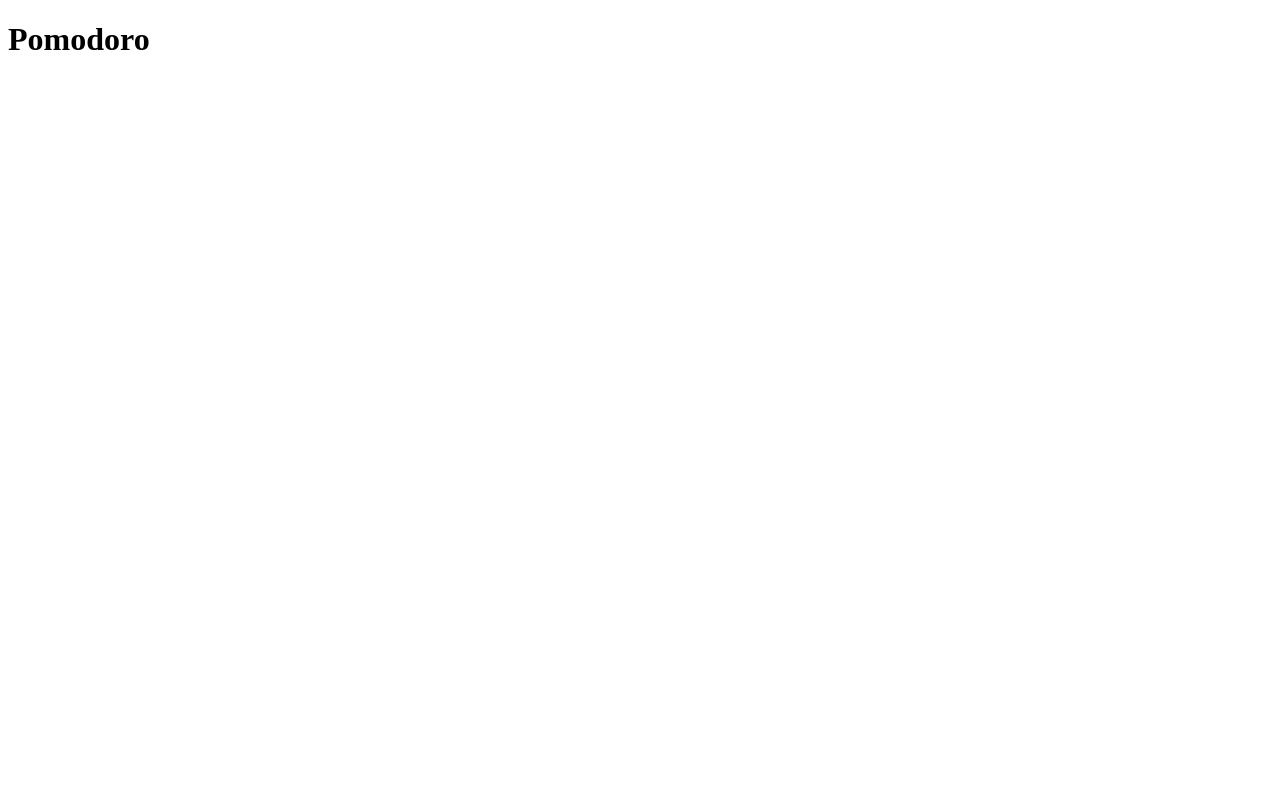
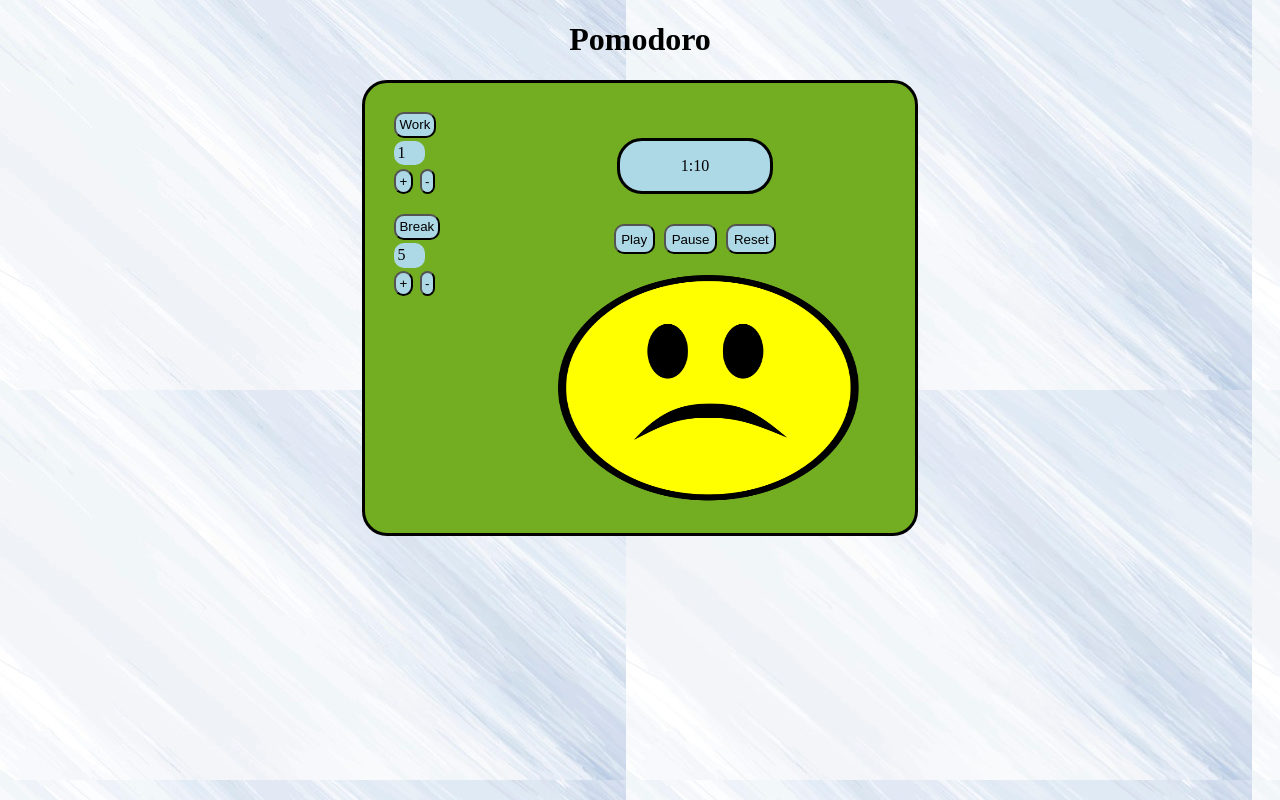
Before and after one commit to kvnirvana/pomodoro, a plain HTML site: page index.html in a window 1280 px wide. Drawn offline with Linux system fonts and the light colour scheme.

Commit message:
design and functional updates

```diff
--- a/css/style.css
+++ b/css/style.css
@@ -0,0 +1,87 @@
+body {
+    background: url(../images/background.jpg);
+
+}
+p {
+    text-align: center;
+
+}
+
+button {
+
+    cursor: pointer;
+    background: #ADD8E6;
+    padding: 2%;
+    border-radius: 10px;
+    cursor: pointer;
+    margin: 1%;
+}
+
+#header {
+text-align: center;
+}
+
+.pomodoro {
+    width: 550px;
+    height: 450px;
+    border-style: solid;
+    margin-left: auto;
+    margin-right: auto;
+    border-radius: 25px;
+    background: #73AD21;
+    display: block;
+}
+
+.left-column {
+    margin-top: 5%;
+    margin-left: 5%;
+    width: 30%;
+}
+
+.right-column {
+    margin-top: 5%;
+
+    width: 50%;
+}
+
+.break {
+    margin-top: 10%;
+}
+
+.display {
+    width: 150px;
+    height: 50px;
+    border-style: solid;
+    margin-left: auto;
+    margin-right: auto;
+    border-radius: 25px;
+    background: #ADD8E6;
+    display: block;
+    margin-top: 10%;
+}
+
+.buttons {
+    margin-top: 10%;
+    text-align: center;
+}
+
+.workframe {
+    width: 15%;
+    background: #ADD8E6;
+    padding: 2%;
+    border-radius: 10px;
+    margin: 1%;
+}
+
+.breakframe {
+    width: 15%;
+    background: #ADD8E6;
+    padding: 2%;
+    border-radius: 10px;
+    margin: 1%;
+}
+
+.full {
+    width: 100%;
+    display: flex;
+}
--- a/index.html
+++ b/index.html
@@ -2,21 +2,53 @@
 <html>
 <head>
 <meta charset="UTF-8">
-<title>Title of the document</title>
+<title>Pomodoro</title>
 <link rel="stylesheet" type="text/css" href="css/style.css">
 
 </head>
 
 <body>
-<div id='wrapper'>
+<div id='wrapper' >
     <div id='header'>
         <h1>Pomodoro</h1>
     </div>
 
-        <div class="pomodoro">
+    <div class="pomodoro">
+        <div class="full">
+            <div class="left-column">
+                <div class="work">
+                    <button type="button" id="work">Work</button>
+                        <div id ="workframe" class="workframe"></div>
+                        <div class="workButtons">
+                            <button type="button" id="workAdd">+</button>
+                            <button type="button" id="workDecrement">-</button>
+                        </div>
+                </div>
+                <div class="break">
+                    <button type="button" id="break">Break</button>
+                    <div id ="breakframe" class="breakframe"></div>
+                    <div class="breakButtons">
+                        <button type="button" id="breakAdd">+</button>
+                        <button type="button" id="breakDecrement">-</button>
+                    </div>
+                </div>
+            </div>
 
 
-          </div>
+        <div class="right-column">
+        <div class="display" id="display">
+            <p class="number" id="number"></p>
+        </div>
+        <div class="buttons">
+            <button type="button" id="play">Play</button>
+            <button type="button" id="pause">Pause</button>
+            <button type="button" id="reset">Reset</button>
+        <br></br><div id="mood"></div>
+        </div></div></div>
+
+
+
+    </div>
 
 </div>
 <script type="text/javascript" src="scripts/myscripts.js"></script>
--- a/scripts/myscripts.js
+++ b/scripts/myscripts.js
@@ -0,0 +1,108 @@
+// Event listeners
+document.getElementById("play").addEventListener("click", play);
+document.getElementById("pause").addEventListener("click", pause);
+document.getElementById("workAdd").addEventListener("click", incrementWork);
+document.getElementById("workDecrement").addEventListener("click", decrementWork);
+document.getElementById("breakAdd").addEventListener("click", incrementBreak);
+document.getElementById("breakDecrement").addEventListener("click", decrementBreak);
+document.getElementById("reset").addEventListener("click", reset);
+
+
+
+// Variables
+let minutes = 1
+let seconds = 10
+let Timebreak = 5
+
+
+//getElements
+document.getElementById('workframe').textContent = minutes;
+document.getElementById('breakframe').textContent = Timebreak
+
+
+// Functions
+    document.getElementById('number').textContent = `${minutes}:${seconds}`
+
+
+   function play() {
+        myTimer = setInterval(myClock, 1000);
+    }
+
+    function pause() {
+        clearInterval(myTimer);
+    }
+
+    function reset() {
+
+       }
+
+    function incrementWork(){
+        minutes++
+       document.getElementById('number').textContent = `${minutes}:${seconds}`
+       document.getElementById('workframe').textContent = minutes;
+    }
+
+    function incrementBreak(){
+        Timebreak++
+        document.getElementById('breakframe').textContent = Timebreak;
+    }
+
+    function decrementBreak(){
+        Timebreak--
+        document.getElementById('breakframe').textContent = Timebreak;
+    }
+
+    function decrementWork(){
+        minutes--
+        document.getElementById('number').textContent = `${minutes}:${seconds}`
+        document.getElementById('workframe').textContent = minutes;
+    }
+
+
+        function myClock() {
+
+
+            if (seconds == 0) {
+                if (minutes == 0) {
+
+                        happySmiley();
+
+
+                }
+                minutes--;
+                if (minutes < 10) minutes = "0" + minutes;
+                seconds = 59;
+            }
+            else seconds--;
+
+            if (seconds < 10) seconds = "0" + seconds;
+
+            document.getElementById("number").innerHTML = `${minutes}:${seconds}`
+
+        }
+
+
+        sadSmiley()
+        function sadSmiley() {
+                var x = document.createElement("IMG");
+                x.setAttribute("src", "images/sad.png");
+                x.setAttribute("width", "304");
+                x.setAttribute("height", "228");
+                x.setAttribute("alt", "Sad");
+                document.body.appendChild(x);
+
+                var element = document.getElementById("mood");
+                element.appendChild(x);
+
+          }
+
+         function happySmiley(){
+            var z = document.createElement("IMG");
+            z.setAttribute("src", "images/happy.png");
+            z.setAttribute("width", "304");
+            z.setAttribute("height", "228");
+            z.setAttribute("alt", "Happy");
+            var item = document.getElementById("mood")
+
+            item.replaceChild(x, z);
+        }
```
Also changed, not shown: images/background.jpg (added), images/happy.png (added), images/sad.png (added), 1 other file.
